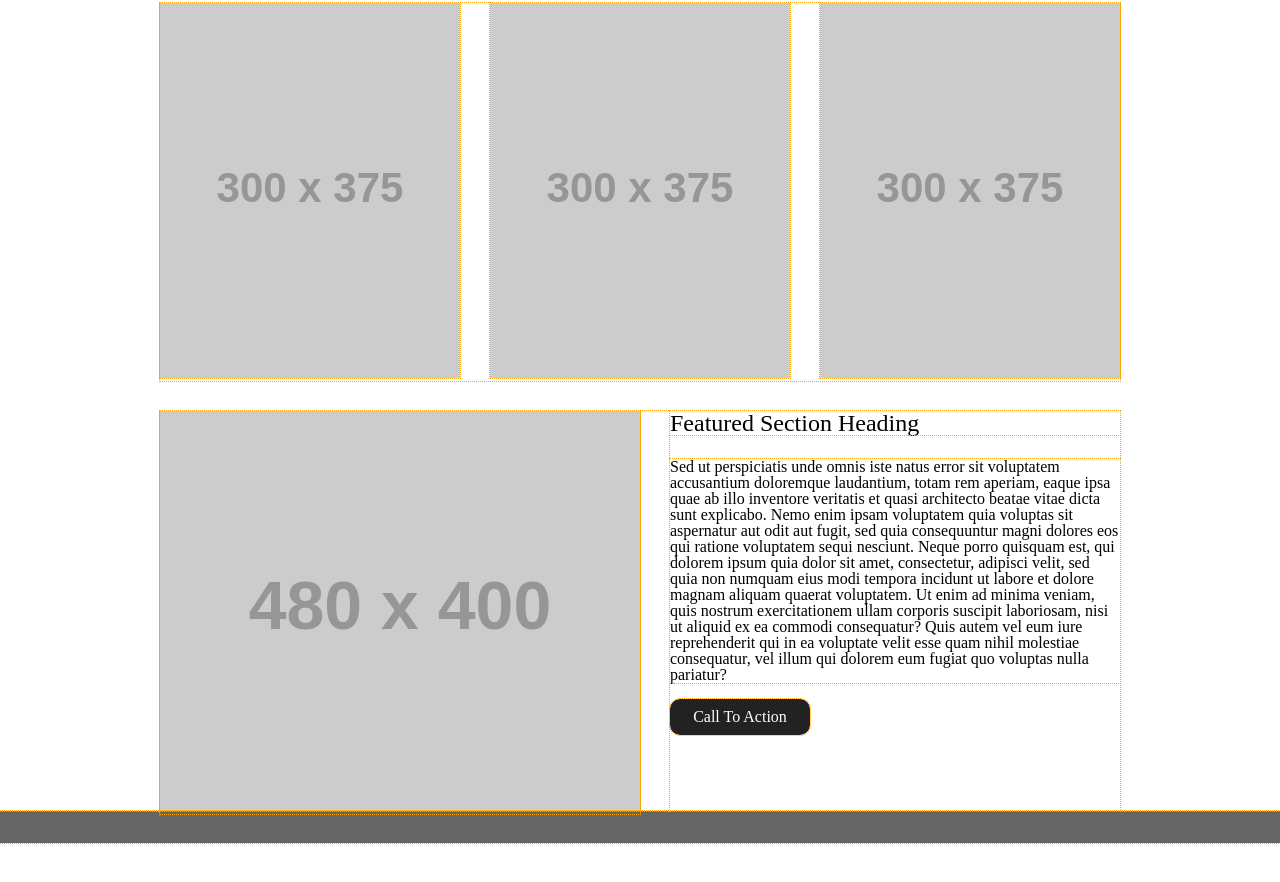
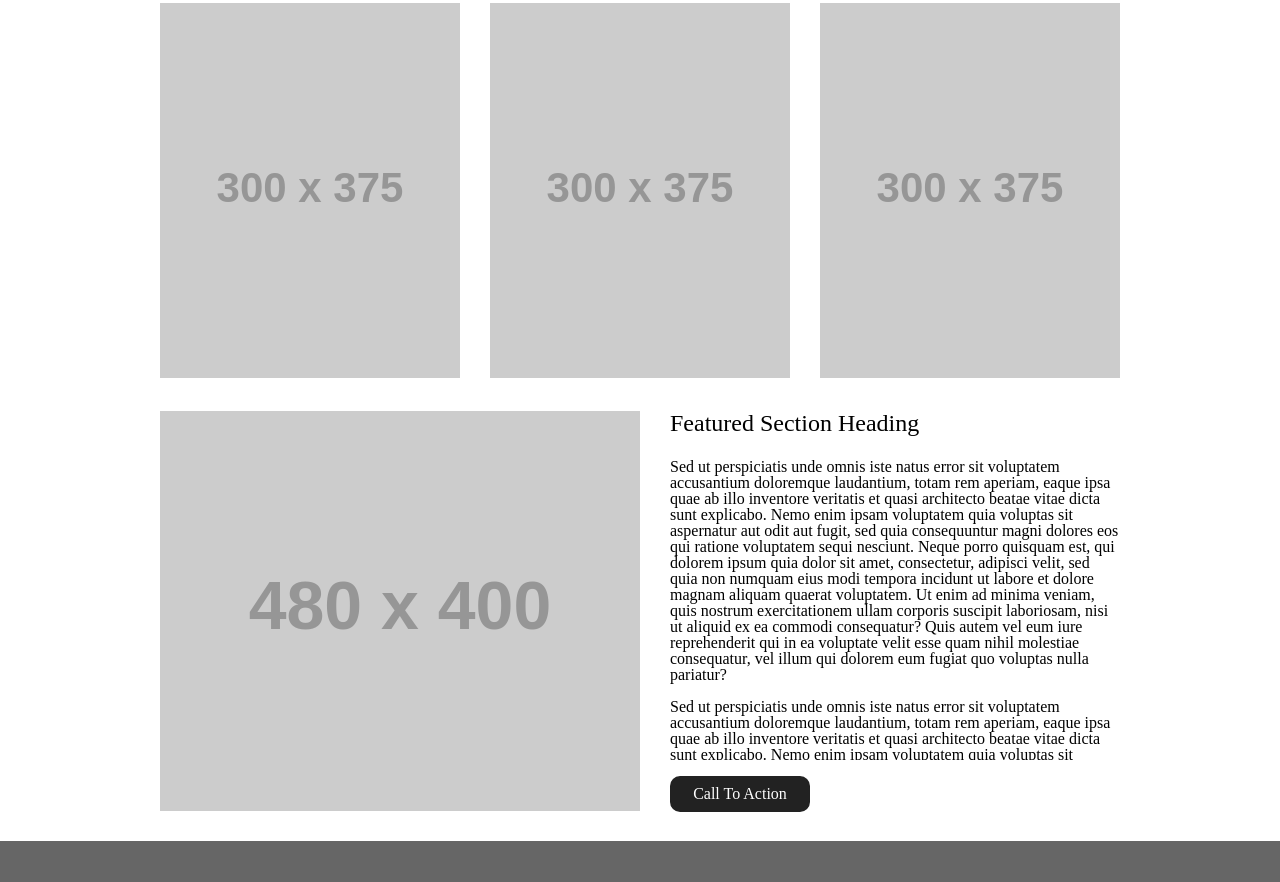
Before and after one commit to huangrkul/wirefame-exercise, a plain HTML site: page index.html in a window 1280 px wide. Shown: the part 612-1494 px from the top of the page. Drawn offline with Linux system fonts and the light colour scheme; placeholder pictures from the web are drawn by us.

Commit message:
wireframe completed

```diff
--- a/index.html
+++ b/index.html
@@ -40,6 +40,8 @@
           <h2>Featured Section Heading</h2>
           <p>
             Sed ut perspiciatis unde omnis iste natus error sit voluptatem accusantium doloremque laudantium, totam rem aperiam, eaque ipsa quae ab illo inventore veritatis et quasi architecto beatae vitae dicta sunt explicabo. Nemo enim ipsam voluptatem quia voluptas sit aspernatur aut odit aut fugit, sed quia consequuntur magni dolores eos qui ratione voluptatem sequi nesciunt. Neque porro quisquam est, qui dolorem ipsum quia dolor sit amet, consectetur, adipisci velit, sed quia non numquam eius modi tempora incidunt ut labore et dolore magnam aliquam quaerat voluptatem. Ut enim ad minima veniam, quis nostrum exercitationem ullam corporis suscipit laboriosam, nisi ut aliquid ex ea commodi consequatur? Quis autem vel eum iure reprehenderit qui in ea voluptate velit esse quam nihil molestiae consequatur, vel illum qui dolorem eum fugiat quo voluptas nulla pariatur?
+            <br/><br>
+            Sed ut perspiciatis unde omnis iste natus error sit voluptatem accusantium doloremque laudantium, totam rem aperiam, eaque ipsa quae ab illo inventore veritatis et quasi architecto beatae vitae dicta sunt explicabo. Nemo enim ipsam voluptatem quia voluptas sit aspernatur aut odit aut fugit, sed quia consequuntur magni dolores eos qui ratione voluptatem sequi nesciunt. Neque porro quisquam est, qui dolorem ipsum quia dolor sit amet, consectetur, adipisci velit, sed quia non numquam eius modi tempora incidunt ut labore et dolore magnam aliquam quaerat voluptatem. Ut enim ad minima veniam, quis nostrum exercitationem ullam corporis suscipit laboriosam, nisi ut aliquid ex ea commodi consequatur? Quis autem vel eum iure reprehenderit qui in ea voluptate velit esse quam nihil molestiae consequatur, vel illum qui dolorem eum fugiat quo voluptas nulla pariatur?
           </p>
           <div>Call To Action</div>
         </div>
--- a/styles.css
+++ b/styles.css
@@ -1,6 +1,7 @@
-* {
+/* * {
   outline: 1px dotted orange;
-}
+} */
+
 nav, main > div:nth-child(2), main section {
   margin-right: auto;
   margin-left: auto;
@@ -21,9 +22,12 @@ nav, main > div:nth-child(2), main section {
 header, footer {
   width: 100%;
   background-color: #666666;
-  margin-bottom: 30px;
   padding-top: 1em;
   padding-bottom: 1em;
+}
+
+header {
+  margin-bottom: 30px;
 }
 
 header ul, header ul li {
@@ -53,6 +57,7 @@ main > div:nth-child(2) > img:nth-child(2) {
 
 section {
   text-align: left;
+  margin-bottom: 30px;
 }
 
 section > div:first-child, section > div:nth-child(2) {
@@ -81,4 +86,21 @@ section > div > div {
   border: 2px solid #222222;
   border-radius: 10px;
   margin-top: 1em;
+  transition: all 350ms ease-in-out;
 }
+
+section > div > div:hover {
+  cursor: pointer;
+  background-color: #999999;
+  color: black;
+  border: 2px solid #999999;
+}
+
+section > div:nth-child(2) > p {
+  height: 301px;
+  overflow: scroll;
+}
+
+footer {
+  height: 200px;
+}
```
